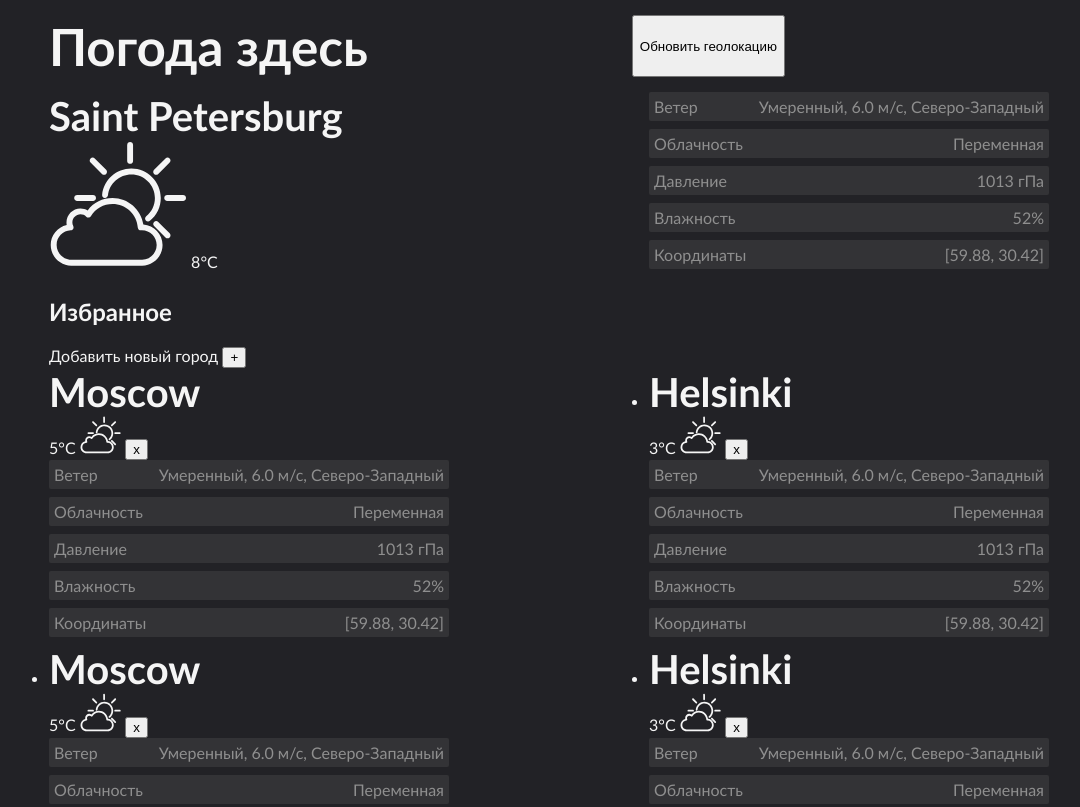
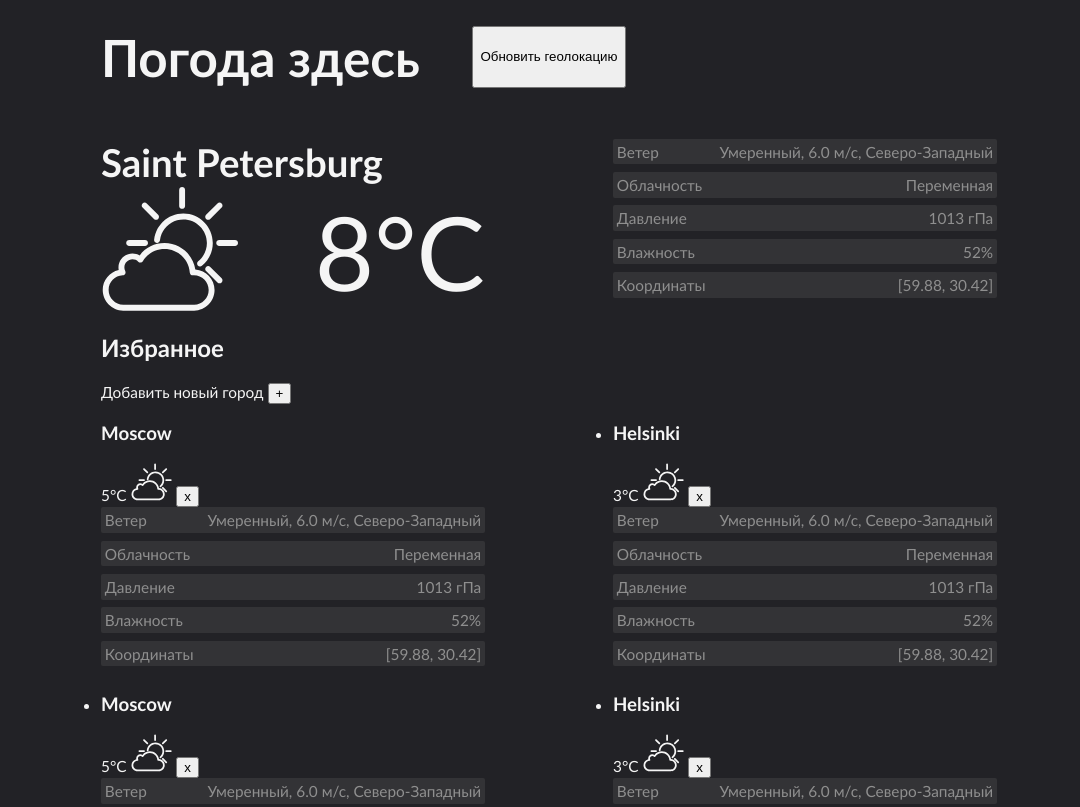
Before and after one commit to ayfokin/web1, a plain HTML site: page index.html in a window 1280 px wide. Shown: the top 807 px of the page, without its empty margins (91-1171 px from the left). Drawn offline with Linux system fonts and the light colour scheme.

Commit message:
Fixed scale

```diff
--- a/index.html
+++ b/index.html
@@ -2,6 +2,7 @@
 <html lang="ru">
 <head>
     <meta charset="UTF-8">
+    <meta name="viewport" content="width=device-width, initial-scale=1">
     <title>Погода здесь</title>
     <link rel="stylesheet" href="outlines.css">
 </head>
@@ -9,14 +10,14 @@
 <div class="title-container">
     <h2 class="title">Погода здесь</h2>
     <button id="update-btn">Обновить геолокацию</button>
-    <div></div>
+    <div class="title"></div>
 </div>
-<div class="user_city_information">
-    <div class="list">
-        <h3 class="user_city">Saint Petersburg</h3>
-        <div>
-            <img src="img/cloudy.svg" class="user_weather" id="user" alt="Иконка погоды">
-            <span>8&degC</span>
+<div class="user-city-information">
+    <div class="list" id="user-information-container">
+        <h3 class="user-city">Saint Petersburg</h3>
+        <div id="user-weather-container">
+            <img src="img/cloudy.svg" class="user-weather" id="user" alt="Иконка погоды">
+            <span class="user-degree">8&degC</span>
         </div>
     </div>
     <ul class="list">
--- a/outlines.css
+++ b/outlines.css
@@ -16,19 +16,30 @@
 }
 
 .list {
-    width: 400px;
+    width: 30vw;
     max-width: 90vw;
     padding: 0;
     margin: 0;
 }
 
+#user-information-container {
+    display: flex;
+    flex-direction: column;
+}
+
+#user-weather-container {
+    display: flex;
+    justify-content: space-between;
+    flex: auto;
+}
+
 .title-container {
     display: flex;
-    margin: 15px 0;
+    margin: 2vw 0 4vw 0;
     justify-content: space-between;
 }
 
-.user_city_information {
+.user-city-information {
     display: flex;
     flex-wrap: wrap;
     justify-content: space-between;
@@ -38,15 +49,14 @@
     display: flex;
     justify-content: space-between;
     background-color: #333336;
-    margin-bottom: 8px;
+    margin-bottom: 0.6vw;
     color: #8f8f8f;
-    padding: 5px;
-    border-radius: 2px;
+    padding: 0.3vw;
+    border-radius: 0.15vw;
 }
 
-
 span {
-    text-align: right;
+    font-size: 1.2vw;
 }
 
 .awk {
@@ -65,17 +75,23 @@ html {
 
 body {
     max-width: 1000px;
-    width: 90vw;
+    width: 70vw;
     margin: 0;
 }
 
 .title {
     font-size: 4vw;
     margin: 0;
+    flex: 1;
 }
 
-h3 {
-    font-size: 40px;
+.user-degree {
+    font-size: 8vw;
+    align-self: flex-end;
+}
+
+.user-city {
+    font-size: 3vw;
     margin: 0;
 }
 
@@ -91,6 +107,7 @@ h3 {
     height: 3vw;
 }
 
-.user_weather {
+.user-weather {
     height: 10vw;
+    align-self: flex-end;
 }
```
